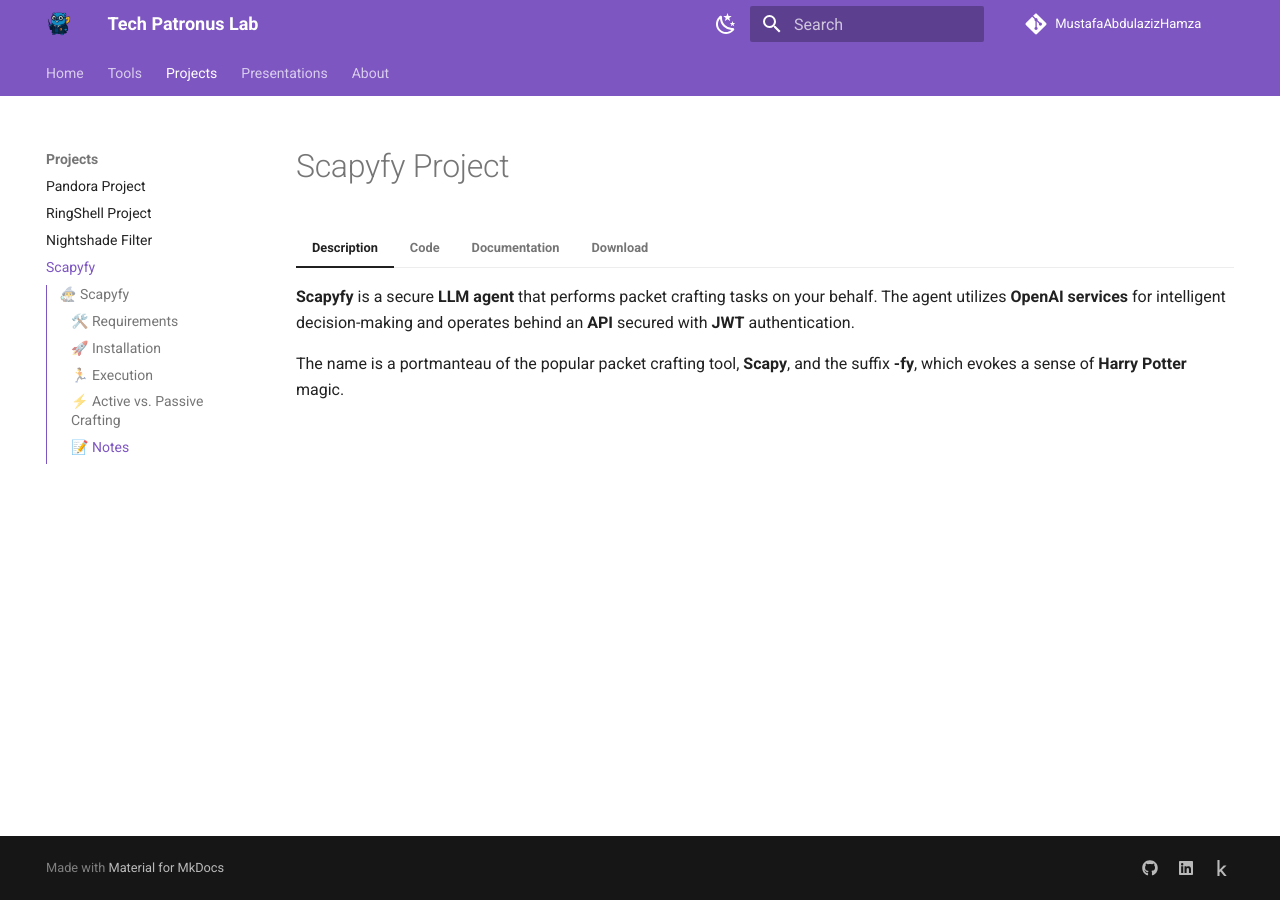
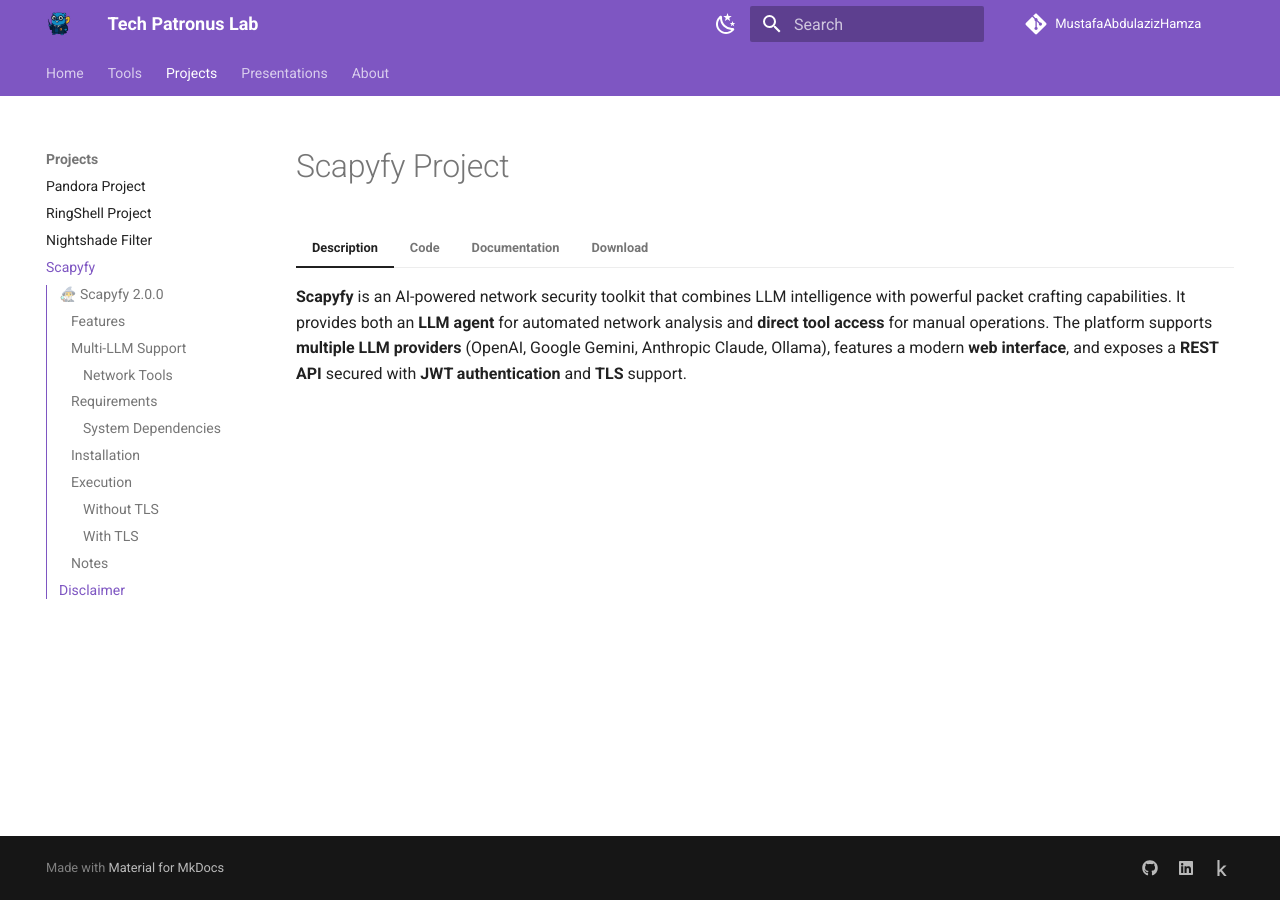
Before and after one commit to MustafaAbdulazizHamza/TechPatronusLab, an MkDocs documentation site: the page built from docs/projects/scapyfy.md, in a window 1280 px wide. Built offline with MkDocs 1.6.1 and Material for MkDocs 9.7.7, drawn with Linux system fonts in a browser that asks for light colours; part of the change alters nothing that is shown.

Commit message:
Scapyfy v2 was published

````diff
--- a/docs/projects/scapyfy.md
+++ b/docs/projects/scapyfy.md
@@ -1,309 +1,363 @@
 # Scapyfy Project
 === "Description"
-    **Scapyfy** is a secure **LLM agent** that performs packet crafting tasks on your behalf. The agent utilizes **OpenAI services** for intelligent decision-making and operates behind an **API** secured with **JWT** authentication.
+    **Scapyfy** is an AI-powered network security toolkit that combines LLM intelligence with powerful packet crafting capabilities. It provides both an **LLM agent** for automated network analysis and **direct tool access** for manual operations. The platform supports **multiple LLM providers** (OpenAI, Google Gemini, Anthropic Claude, Ollama), features a modern **web interface**, and exposes a **REST API** secured with **JWT authentication** and **TLS** support.
 
-    The name is a portmanteau of the popular packet crafting tool, **Scapy**, and the suffix **-fy**, which evokes a sense of **Harry Potter** magic.
 
 
 
 
 === "Code"
-    ```python linenums="1" title="loop.py"
-    from dotenv import load_dotenv
+    ```python linenums="1" title="main.py"
+    from contextlib import asynccontextmanager
+    from fastapi import FastAPI, Request
+    from fastapi.middleware.cors import CORSMiddleware
+    from fastapi.staticfiles import StaticFiles
+    from fastapi.responses import FileResponse
+    from database import get_db, engine
+    from models import Base, User
+    from hashing import hash_password
+    from routers import user, login, crafter, tools
+    from logger import get_logger
     import os
-    from langchain_openai import ChatOpenAI
-    from langchain.tools import tool
-    from scapy.all import Ether, IP, ARP, TCP, UDP, ICMP, sr, srp, send, Packet
-    from scapy.packet import Raw
-    import json
-    import logging
-    import uuid
-    from datetime import datetime
-    from langchain.prompts import SystemMessagePromptTemplate, HumanMessagePromptTemplate, ChatPromptTemplate, \
-        MessagesPlaceholder
-    from langchain_core.runnables import RunnableSerializable
-    from langchain_core.messages import AIMessage, ToolMessage
+    import secrets
+    import time
+    from pathlib import Path
 
-    current_user = ""
-    current_session_id = None
+    Base.metadata.create_all(bind=engine)
 
-    # Simple Logging Setup
-    def setup_execution_logging():
-        """Setup logging for tool execution tracking."""
-        logs_dir = os.path.join(os.getcwd(), 'logs')
-        os.makedirs(logs_dir, exist_ok=True)
-
-        logger = logging.getLogger('packet_crafter_tools')
-        logger.setLevel(logging.INFO)
-
-        # Remove existing handlers
-        for handler in logger.handlers[:]:
-            logger.removeHandler(handler)
-
-        # File handler
-        file_handler = logging.FileHandler(
-            os.path.join(logs_dir, 'packet_crafter_executions.log'),
-            encoding='utf-8'
-        )
-        file_handler.setLevel(logging.INFO)
-
-        formatter = logging.Formatter('%(asctime)s - %(levelname)s - %(message)s')
-        file_handler.setFormatter(formatter)
-        logger.addHandler(file_handler)
-
-        return logger
-
-    # Initialize logger
-    execution_logger = setup_execution_logging()
-
-    def log_tool_execution(tool_name: str, tool_args: dict, tool_output: str, user: str, session_id: str):
-        """Log tool execution details."""
-        log_entry = {
-            "session_id": session_id,
-            "user": user,
-            "tool_name": tool_name,
-            "arguments": tool_args,
-            "output_length": len(str(tool_output)),
-            "timestamp": datetime.now().isoformat()
-        }
-        execution_logger.info(f"TOOL_EXEC: {json.dumps(log_entry)}")
-
-    def log_session_start(prompt: str, user: str, session_id: str):
-        """Log session start."""
-        log_entry = {
-            "session_id": session_id,
-            "user": user,
-            "action": "SESSION_START",
-            "prompt": prompt,
-            "timestamp": datetime.now().isoformat()
-        }
-        execution_logger.info(f"SESSION: {json.dumps(log_entry)}")
-
-    def log_session_end(result: str, user: str, session_id: str):
-        """Log session end."""
-        log_entry = {
-            "session_id": session_id,
-            "user": user,
-            "action": "SESSION_END",
-            "result_length": len(result),
-            "timestamp": datetime.now().isoformat()
-        }
-        execution_logger.info(f"SESSION: {json.dumps(log_entry)}")
-
-    load_dotenv()
-    if not os.getenv("OPENAI_API_KEY"):
-        raise Exception("OPENAI_API_KEY not set")
-
-    @tool
-    def send_pkt(pkt_desc: str, isEther: bool = False, wantResp: bool = True) -> str:
-        """
-        Sends a crafted packet using Scapy based on a JSON-formatted string.
-        Parameters:
-        - pkt_desc: A JSON string describing protocol layers and their fields.
-        Example: '{"Ether": {"src": "00:11:22:33:44:55"}, "IP": {"dst": "192.168.0.1"}, "TCP": {"dport": 22, "flags": "S"}}'
-        - isEther: Whether the link layer (Ether) is used (srp instead of sr).
-        - wantResp: Whether to return the first response packet.
-        Returns:
-        - The first response Packet if wantResp is True and a response is received.
-        - None otherwise.
-        """
-        layers = json.loads(pkt_desc)
-        pkt = None
-        for layer_name, fields in layers.items():
-            layer_cls = globals().get(layer_name)
-            if not layer_cls:
-                raise ValueError(f"Unknown layer: {layer_name}")
-            layer = layer_cls(**fields)
-            if pkt is None:
-                pkt = layer
-            else:
-                pkt = pkt / layer
-        if isEther:
-            if wantResp:
-                answered, _ = srp(pkt, timeout=2, verbose=0)
-                try:
-                    return repr(answered[0][1])
-                except IndexError:
-                    return "No answer"
-            else:
-                send(pkt, verbose=0)
-                return "No answer"
-        else:
-            if wantResp:
-                answered, _ = sr(pkt, timeout=2, verbose=0)
-                try:
-                    return repr(answered[0][1])
-                except IndexError:
-                    return "No answer"
-            else:
-                send(pkt, verbose=0)
-                return "No answer"
+    logger = get_logger()
 
 
-    @tool
-    def final_report(report: str) -> str:
-        """
-        Submit the final report
-        """
-        return report
+    @asynccontextmanager
+    async def lifespan(app: FastAPI):
+        await initialize_admin_user()
+        yield
 
 
-    llm = ChatOpenAI(model="gpt-3.5-turbo", temperature=0.0)
-    system_prompt = SystemMessagePromptTemplate.from_template(
-        "You are Prof. Packet Crafter, a network assistant in a lab environment. "
-        "Craft packets using available tools based on situations, Use IP layer only unless the task explicitly requires Ethernet."
-        "Write the report in plain text. If you are asked to perform passive crafting, use the final_report() tool to return only the JSON structure of the packet requested. Do NOT use other tools."
-    )
-    user_prompt = HumanMessagePromptTemplate.from_template(
-        "Situation:\n'''{situation}'''"
-    )
-    prompt = ChatPromptTemplate.from_messages([
-        system_prompt,
-        user_prompt,
-        MessagesPlaceholder(variable_name="agent_scratchpad"),
-    ])
-    tools = [send_pkt, final_report]
-    name2tool = {tool.name: tool.func for tool in tools}
+    async def initialize_admin_user():
+        db = next(get_db())
+        try:
+            admin_user = db.query(User).filter(User.id == 0).first()
+
+            if not admin_user:
+                admin_password = os.getenv("ROOT_PASSWORD")
+                if not admin_password:
+                    admin_password = secrets.token_urlsafe(16)
+                    print("=" * 60)
+                    print("🔐 ROOT USER CREATED")
+                    print("=" * 60)
+                    print(f"   Username: root")
+                    print(f"   Password: {admin_password}")
+                    print("=" * 60)
+                    print("⚠️  SECURITY WARNING:")
+                    print("   Save this password securely - it will not be shown again!")
+                    print("   Set ROOT_PASSWORD env variable to use a custom password.")
+                    print("=" * 60)
+                else:
+                    print("✅ Root user created with password from ROOT_PASSWORD env var")
+
+                admin_user = User(
+                    id=0,
+                    username="root",
+                    email=os.getenv("ROOT_EMAIL", "root@scapyfy.example.com"),
+                    hashed_password=hash_password(admin_password),
+                    is_active=True
+                )
+                db.add(admin_user)
+                db.commit()
+            else:
+                print("ℹ️  Root user already exists")
+        except Exception as e:
+            print(f"❌ Error initializing root user: {e}")
+            db.rollback()
+        finally:
+            db.close()
 
 
-    class CustomExecutor:
-        def __init__(self, max_iterations: int) -> None:
-            self.max_iterations = max_iterations
-            self.agent: RunnableSerializable = (
-                    {"situation": lambda x: x["situation"],
-                    "agent_scratchpad": lambda x: x.get("agent_scratchpad")}
-                    | prompt
-                    | llm.bind_tools(tools, tool_choice="any")
+    app = FastAPI(
+        title="Scapyfy",
+        description="""
+        🧙‍♂️ Scapyfy - AI-powered Network Security Toolkit
+
+        A secure LLM agent that performs packet crafting and network analysis tasks.
+
+        ## Features
+        - Packet Crafting: Craft and send packets, receive analysis reports
+        - Multiple LLM Providers**: OpenAI, Google Gemini, Anthropic Claude, Ollama
+        - Network Tools: NMAP, Traceroute, Ping, Hping3, Port Scanning
+
+        ## Authentication
+        All endpoints require JWT Bearer token authentication.
+        Use `/auth/login` to obtain a token.
+        """,
+        version="2.0.0",
+        lifespan=lifespan
+    )
+
+    ALLOWED_ORIGINS = os.getenv("CORS_ORIGINS", "*").split(",")
+    app.add_middleware(
+        CORSMiddleware,
+        allow_origins=ALLOWED_ORIGINS if ALLOWED_ORIGINS != ["*"] else ["*"],
+        allow_credentials=True,
+        allow_methods=["GET", "POST", "PUT", "DELETE"],
+        allow_headers=["*"],
+    )
+
+
+    @app.middleware("http")
+    async def log_requests(request: Request, call_next):
+        start_time = time.time()
+
+        response = await call_next(request)
+
+        duration_ms = (time.time() - start_time) * 1000
+
+        path = request.url.path
+        if not path.startswith(("/assets", "/styles.css", "/app.js", "/docs", "/openapi.json", "/redoc")):
+            user = "anonymous"
+            if hasattr(request.state, "user"):
+                user = getattr(request.state.user, "username", "anonymous")
+
+            logger.log_api_request(
+                user=user,
+                method=request.method,
+                path=path,
+                status_code=response.status_code,
+                duration_ms=duration_ms,
+                client_ip=request.client.host if request.client else None
             )
 
-        def invoke(self, situation: str) -> str:
-            agent_scratchpad = []
-            for _ in range(self.max_iterations):
-                tool_call = self.agent.invoke(
-                    {
-                        "situation": situation,
-                        "agent_scratchpad": agent_scratchpad
-                    }
-                )
-                if not tool_call.tool_calls:
-                    raise Exception("No tool calls from agent")
-                for tool_call in tool_call.tool_calls:
-                    agent_scratchpad.append(AIMessage(content="", tool_calls=[tool_call]))
-                    tool_name = tool_call["name"]
-                    tool_args = tool_call["args"]
-                    tool_call_id = tool_call["id"]
-
-                    try:
-                        tool_output = name2tool[tool_name](**tool_args)
-                    except Exception as e:
-                        tool_output = f"Tool execution error: {e}"
-
-                    # Add logging here
-                    log_tool_execution(tool_name, tool_args, tool_output, current_user, current_session_id)
-
-                    agent_scratchpad.append(ToolMessage(
-                        content=str(tool_output),
-                        tool_call_id=tool_call_id
-                    ))
-                    if tool_name == "final_report":
-                        return str(tool_output)
-            raise Exception("Maximum Number of Iterations Exceeded")
-
-        def __enter__(self):
-            return self
-
-        def __exit__(self, exc_type, exc_value, traceback):
-            pass
+        return response
 
 
-    def llm_crafter(prompt: str, user: str, max_iterations: int) -> str:
-        global current_user, current_session_id
-        current_user = user
-        current_session_id = str(uuid.uuid4())[:8]
+    app.include_router(login.router)
+    app.include_router(user.router)
+    app.include_router(crafter.router)
+    app.include_router(tools.router)
 
-        # Log session start
-        log_session_start(prompt, user, current_session_id)
+    FRONTEND_DIR = os.path.join(os.path.dirname(__file__), "frontend")
 
-        with CustomExecutor(max_iterations=max_iterations) as executor:
-            report = executor.invoke(situation=prompt)
+    if os.path.exists(FRONTEND_DIR):
+        app.mount("/assets", StaticFiles(directory=os.path.join(FRONTEND_DIR, "assets")), name="assets")
 
-            # Log session end
-            log_session_end(report, user, current_session_id)
+        @app.get("/styles.css")
+        async def get_styles():
+            response = FileResponse(os.path.join(FRONTEND_DIR, "styles.css"), media_type="text/css")
+            response.headers["Cache-Control"] = "no-cache, no-store, must-revalidate"
+            response.headers["Pragma"] = "no-cache"
+            response.headers["Expires"] = "0"
+            return response
 
-            return report
+        @app.get("/app.js")
+        async def get_app_js():
+            response = FileResponse(os.path.join(FRONTEND_DIR, "app.js"), media_type="application/javascript")
+            response.headers["Cache-Control"] = "no-cache, no-store, must-revalidate"
+            response.headers["Pragma"] = "no-cache"
+            response.headers["Expires"] = "0"
+            return response
+
+
+    @app.get("/")
+    async def root():
+        index_path = os.path.join(FRONTEND_DIR, "index.html")
+        if os.path.exists(index_path):
+            return FileResponse(index_path, media_type="text/html")
+
+        return {
+            "message": "🧙‍♂️ Scapyfy - AI-powered Network Security Toolkit",
+            "version": "2.0.0",
+            "docs": "/docs",
+            "redoc": "/redoc",
+            "status": "running",
+            "features": [
+                "Multi-LLM support (OpenAI, Gemini, Claude, Ollama)",
+                "AI-powered packet crafting with detailed reports",
+                "Network scanning (NMAP, port scan, ARP)",
+                "Network diagnostics (ping, traceroute, hping3)"
+            ]
+        }
+
+
+    @app.get("/api")
+    def api_info():
+        return {
+            "message": "🧙‍♂️ Scapyfy API",
+            "version": "2.0.0",
+            "docs": "/docs",
+            "status": "running"
+        }
+
+
+    @app.get("/health")
+    def health_check():
+        return {
+            "status": "healthy",
+            "version": "2.0.0"
+        }
+
+
+    if __name__ == "__main__":
+        import uvicorn
+        import argparse
+
+        parser = argparse.ArgumentParser(description="Scapyfy - AI-Powered Packet Crafter")
+        parser.add_argument("--host", default=os.getenv("HOST", "0.0.0.0"), help="Host to bind to")
+        parser.add_argument("--port", type=int, default=int(os.getenv("PORT", "8000")), help="Port to bind to")
+        parser.add_argument("--reload", action="store_true", default=os.getenv("RELOAD", "false").lower() == "true", help="Enable auto-reload")
+        parser.add_argument("--ssl-certfile", default=os.getenv("SSL_CERTFILE"), help="Path to SSL certificate file")
+        parser.add_argument("--ssl-keyfile", default=os.getenv("SSL_KEYFILE"), help="Path to SSL key file")
+        parser.add_argument("--ssl-ca-certs", default=os.getenv("SSL_CA_CERTS"), help="Path to CA certificates for client verification")
+        parser.add_argument("--ssl-cert-reqs", type=int, default=int(os.getenv("SSL_CERT_REQS", "0")),
+                            help="Client certificate requirement: 0=none, 1=optional, 2=required")
+
+        args = parser.parse_args()
+
+        uvicorn_kwargs = {
+            "host": args.host,
+            "port": args.port,
+            "reload": args.reload,
+        }
+
+        if args.ssl_certfile and args.ssl_keyfile:
+            if not Path(args.ssl_certfile).exists():
+                print(f"❌ SSL certificate file not found: {args.ssl_certfile}")
+                exit(1)
+            if not Path(args.ssl_keyfile).exists():
+                print(f"❌ SSL key file not found: {args.ssl_keyfile}")
+                exit(1)
+
+            uvicorn_kwargs["ssl_certfile"] = args.ssl_certfile
+            uvicorn_kwargs["ssl_keyfile"] = args.ssl_keyfile
+
+            if args.ssl_ca_certs:
+                if not Path(args.ssl_ca_certs).exists():
+                    print(f"❌ CA certificates file not found: {args.ssl_ca_certs}")
+                    exit(1)
+                uvicorn_kwargs["ssl_ca_certs"] = args.ssl_ca_certs
+                uvicorn_kwargs["ssl_cert_reqs"] = args.ssl_cert_reqs
+
+                cert_req_names = {0: "CERT_NONE", 1: "CERT_OPTIONAL", 2: "CERT_REQUIRED"}
+                print(f"🔐 Client certificate verification: {cert_req_names.get(args.ssl_cert_reqs, 'UNKNOWN')}")
+
+            print(f"🔒 Starting with TLS enabled")
+            print(f"📡 Server: https://{args.host}:{args.port}")
+        else:
+            print(f"🔓 Starting without TLS (development mode)")
+            print(f"📡 Server: http://{args.host}:{args.port}")
+
+        print(f"📚 API Docs: {'https' if args.ssl_certfile else 'http'}://{args.host}:{args.port}/docs")
+
+        uvicorn.run("main:app", **uvicorn_kwargs)
     ```
 === "Documentation"
-    ## 🧙‍♂️ Scapyfy
+    ## 🧙‍♂️ Scapyfy 2.0.0
 
-    **Scapyfy** is a secure **LLM agent** that performs packet crafting tasks on your behalf. The agent utilizes **OpenAI services** for intelligent decision-making and operates behind an **API** secured with **JWT** authentication.
-
-    The name is a portmanteau of the popular packet crafting tool, **Scapy**, and the suffix **-fy**, which evokes a sense of **Harry Potter** magic.
+    ![](https://github.com/MustafaAbdulazizHamza/Scapyfy/blob/main/scapyfy.png?raw=true)
 
     ---
 
-    ### 🛠️ Requirements
+    **Scapyfy** is an AI-powered network security toolkit that combines LLM intelligence with powerful packet crafting capabilities. It provides both an **LLM agent** for automated network analysis and **direct tool access** for manual operations. The platform supports **multiple LLM providers** (OpenAI, Google Gemini, Anthropic Claude, Ollama), features a modern **web interface**, and exposes a **REST API** secured with **JWT authentication** and **TLS** support.
+
+
+    ### Features
+    ---
+
+    ### Multi-LLM Support
+    - **OpenAI** (GPT-3.5, GPT-4)
+    - **Google Gemini** (Gemini 1.5 Flash/Pro)
+    - **Anthropic Claude** (Claude 3.5 Sonnet)
+    - **Ollama** (Local)
+
+    #### Network Tools
+    - **Packet Crafting** (Scapy) - Custom TCP/IP/UDP/ICMP packets
+    - **Nmap Scanner** - Port scanning, service detection, OS fingerprinting
+    - **Traceroute** - Network path discovery
+    - **Ping** - Host reachability testing
+    - **Hping3** - Advanced packet probing
+    - **Port Scanner** - Fast Scapy-based scanning
+    - **ARP Scanner** - Local network discovery
+
+    ### Requirements
+    ---
 
     To run Scapyfy, you will need the following:
 
-    1.  A **Linux machine** (desktop, server, etc.).
-    2.  **Superuser privileges** (`sudo`).
-    3.  **Python 3**.
-    4.  An **OpenAI API Key** to utilize the **AI functionalities**.
+    1. A **Linux machine** (desktop, server, etc.)
+    2. **Superuser privileges** (`sudo`) for packet crafting
+    3. **Python 3.10+**
+    4. At least one **LLM API Key** (OpenAI, Google, or Anthropic) OR a running **Ollama** instance
 
+    #### System Dependencies
+    ```bash
+    # For Nmap scanning
+    sudo apt install nmap
+
+    # For Hping3
+    sudo apt install hping3
+
+    # For traceroute
+    sudo apt install traceroute
+    ```
+
+
+    ### Installation
     ---
-
-    ### 🚀 Installation
 
     Follow these steps to get Scapyfy set up:
 
-    1.  **Clone the repository:**
-        ```bash
-        git clone [https://github.com/MustafaAbdulazizHamza/Scapyfy.git](https://github.com/MustafaAbdulazizHamza/Scapyfy.git)
-        cd Scapyfy
-        ```
-    2.  **Install dependencies in a virtual environment:**
-        * Create a virtual environment named `scapyfy-env` and activate it.
-        * Install the required Python packages.
-        ```bash
-        python3 -m venv scapyfy-env
-        source scapyfy-env/bin/activate
-        python3 -m pip install -r requirements.txt
-        ```
-    3.  **Set the API Key:**
-        * Set the environment variable `OPENAI_API_KEY` to your OpenAI access key.
-        * **Recommendation:** Use a `.env` file to securely store this secret:
-        ```bash
-        # .env file content
-        OPENAI_API_KEY=<YOUR API KEY>
-        ```
+    1. **Clone the repository:**
+    ```bash
+    git clone https://github.com/MustafaAbdulazizHamza/Scapyfy.git
+    cd Scapyfy
+    ```
 
+    2. **Create and activate virtual environment:**
+    ```bash
+    python3 -m venv env
+    source env/bin/activate
+    ```
+
+    3. **Install dependencies:**
+    ```bash
+    pip install -r requirements.txt
+    ```
+
+    4. **Configure environment variables:**
+    Create a `.env` file based on the configuration specified in `env.example` file.
+
+
+    ### Execution
     ---
 
-    ### 🏃 Execution
+    Since packet crafting requires low-level access, run with **superuser privileges**:
 
-    To run Scapyfy, simply execute the `execute.sh` script. Since packet crafting requires low-level access, the script must be run with **superuser privileges**.
+    #### Without TLS
+    ```bash
+    sudo bash execute.sh
+    ```
 
-    You can optionally enable **HTTPS/TLS** by passing the paths to your digital certificates as command-line interface (CLI) parameters.
+    #### With TLS
+    ```bash
+    # Using your own certificates
+    sudo bash execute.sh --ssl-cert /path/to/server.crt --ssl-key /path/to/server.key
+    ```
 
-    * **Execution without TLS:**
-        ```bash
-        sudo bash execute.sh
-        ```
-    * **Execution with TLS:**
-        ```bash
-        sudo bash execute.sh <ssl_certfile_path> <ssl_keyfile_path>
-        ```
-    ### ⚡ Active vs. Passive Crafting
+    ### Notes
+    ---
 
-    Scapyfy offers two distinct modes for packet crafting:
+    1. **API Documentation**: Available at `/docs` (Swagger UI) and `/redoc` (ReDoc) after starting the server
+    2. **Logs**: Execution logs are stored in `./logs/scapyfy_executions.log`
+    3. **Security**: Always change the generated root password, set a strong `SECRET_KEY`, and run the server on a dedicated virtual machine in production.
 
-    * **Active Crafting:** This is a full-cycle, interactive process. The LLM crafts the necessary packets, and the Scapyfy agent **sends them over the wire**. After the interaction, the agent analyzes the results (e.g., received packets, timeouts) and provides you with a **detailed report of its findings**.
 
-    * **Passive Crafting:** This is a "generation-only" mode. The LLM crafts the suitable packet(s) based on your prompt, but **they are not sent**. Instead, the agent returns the complete packet structure to you as a **JSON object**. This is useful for learning, reviewing packet structures, or using the data in other tools.
-    ### 📝 Notes
 
-    1.  **API Documentation:** The full API documentation is available at the `/docs` endpoint after execution.
-    2.  **CLI Tool:** To interact with Scapyfy from your terminal, you can use the dedicated command-line tool, **Scapyfy-CLI**, available [here](https://mustafaabdulazizhamza.github.io/TechPatronusLab/tools/scapyfy-cli/#__tabbed_1_1)).
+    ## Disclaimer
+    ---
+
+    - This project is designed for **educational purposes** and authorized security testing only.
+
+    - **Always ensure you have proper authorization before performing network scans or packet injection.**
+
 
 === "Download"
     [![GitHub](https://img.shields.io/badge/Source-GitHub-blue)](https://github.com/MustafaAbdulazizHamza/Scapyfy)
````
